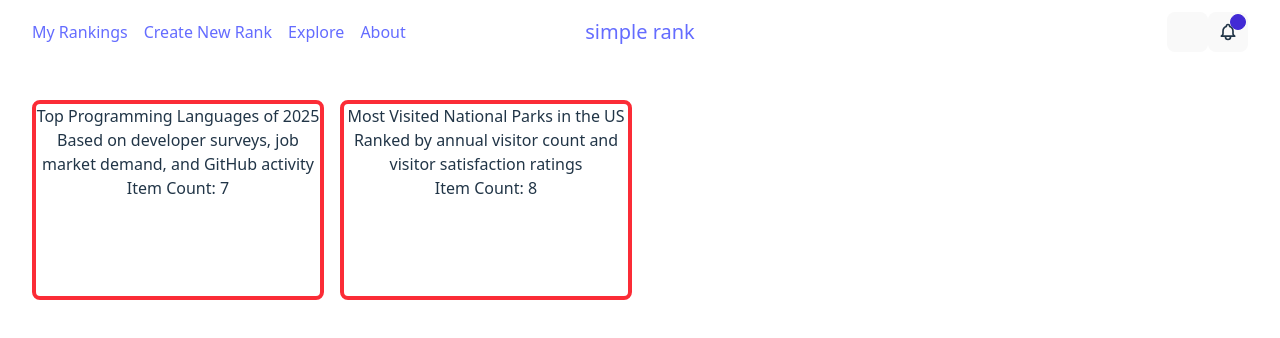
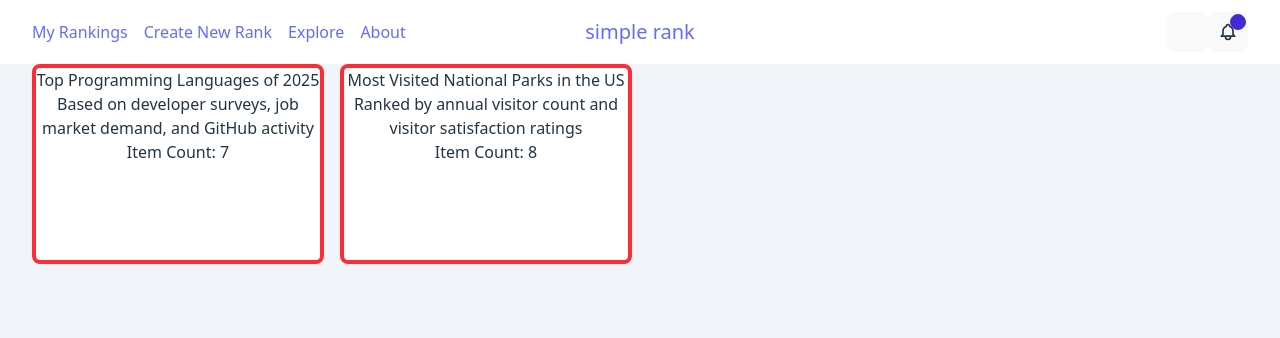
Before and after one commit to lorfakl/simple-rank, a React (Vite) app: page / in a window 1280 px wide. Shown: the top 338 px of the page. Built offline with nearby package versions, Linux system fonts and the light colour scheme.

Commit message:
absolute fiddling
I am just bored

```diff
--- a/src/components/Navbar.jsx
+++ b/src/components/Navbar.jsx
@@ -4,7 +4,7 @@ function Navbar()
 {
     return(
     <>
-        <div className="navbar bg-base-100 fixed left-0 top-0 min-w-screen px-8">
+        <div className="navbar bg-base-100 fixed left-0 top-0 z-10 min-w-screen px-8">
             <div className="navbar-start flex-none lg:hidden">
                 <div className="dropdown">
                 <div tabIndex={0} role="button" className="btn btn-ghost btn-circle">
--- a/src/index.css
+++ b/src/index.css
@@ -6,7 +6,7 @@
   font-weight: 400;
 
   color-scheme: light dark;
-  background-color: #ffffff;
+  background-color: #000000;
 
   font-synthesis: none;
   text-rendering: optimizeLegibility;
@@ -26,7 +26,6 @@ a:hover {
 body {
   margin: 0;
   display: flex;
-  place-items: center;
   min-width: 320px;
   min-height: 100vh;
 }
--- a/src/pages/Home.jsx
+++ b/src/pages/Home.jsx
@@ -14,12 +14,22 @@ function Home(){
 
     return(
         <>
-            <div className="fixed left-0 top-25 px-8 flex flex-col w-full h-full justify-center gap-4 lg:grid lg:grid-cols-4">
+        <div className="py-8 flex flex-row">
+            <div className="w-full text-blue-600">
+                <h1 className="text-blue-600">My Rankings</h1>
+            </div>
+
+
+            <div className="fixed left-0 px-8 flex flex-col w-full h-full justify-center gap-4 lg:grid lg:grid-cols-4 bg-slate-100">
                 {
                     currentRankings.map((item)=>{
                     return(<Rankings title={item.title} description={item.description} rankItems={item.items}/>)
                 })}
             </div>
+        </div>
+
+
+
         </>
     )
 }
```
